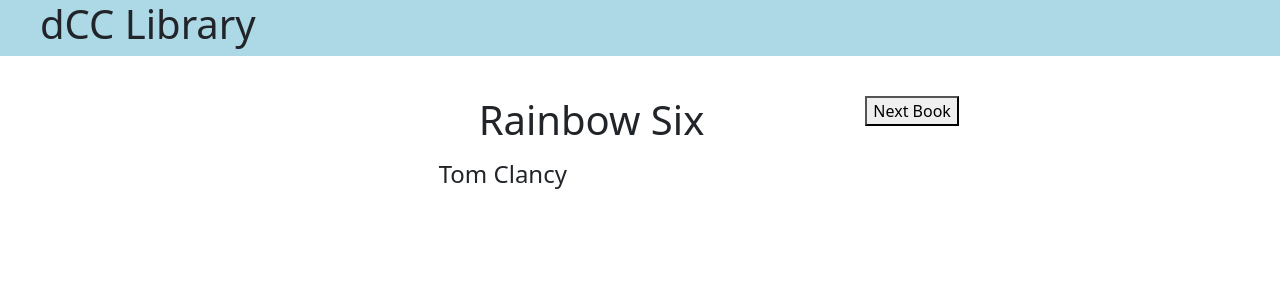
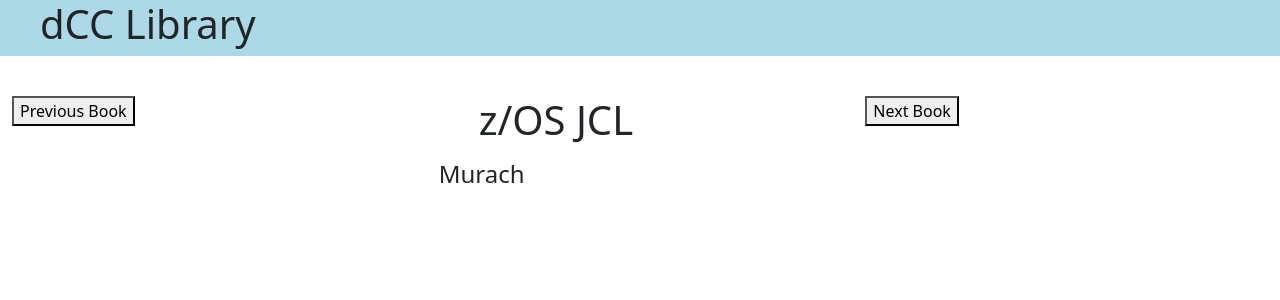
Before and after one commit to algreen27/DCCLibrary, a React (Create React App) app: page / in a window 1280 px wide. Shown: the top 300 px of the page. Built offline with nearby package versions, Linux system fonts and the light colour scheme.

Commit message:
add functionality for previous and next book in library

```diff
--- a/src/components/App.jsx
+++ b/src/components/App.jsx
@@ -12,12 +12,12 @@
             {title: "Rainbow Six", author: "Tom Clancy"}
         ];
         this.state = {
-            bookNumber: 2
+            bookNumber: 0
         };
     }
 
     goToNextBook = () => {
-    let tempBookNumber = this.state.bookNumberbookNumber;
+        let tempBookNumber = this.state.bookNumber;
         tempBookNumber++;
         if (tempBookNumber === this.books.length){
             tempBookNumber = 0;
@@ -26,14 +26,28 @@
             bookNumber: tempBookNumber
         });
 }
+    goToPrevBook = () => {
+        let tempBookNumber = this.state.bookNumber;
+        tempBookNumber--;
+        if (tempBookNumber < 0){
+            tempBookNumber = this.books.length - 1;
+        }
+        this.setState({
+            bookNumber: tempBookNumber
+        });
+    }
 
-    render(){
+
+
+
+    render() {
         return  (
             <div className="container-fluid">
                 <TitleBar/>
                 <div className="row">
                     <div className="col-md-4">
                         {/* Buootn here to move to prev book */}
+                        <button onClick={this.goToPrevBook}>Previous Book</button>
                     </div>
                     <div className="col-md-4">
                         {/* display book with cover */}
```
Lines whose indentation alone changed are shown as unchanged.
